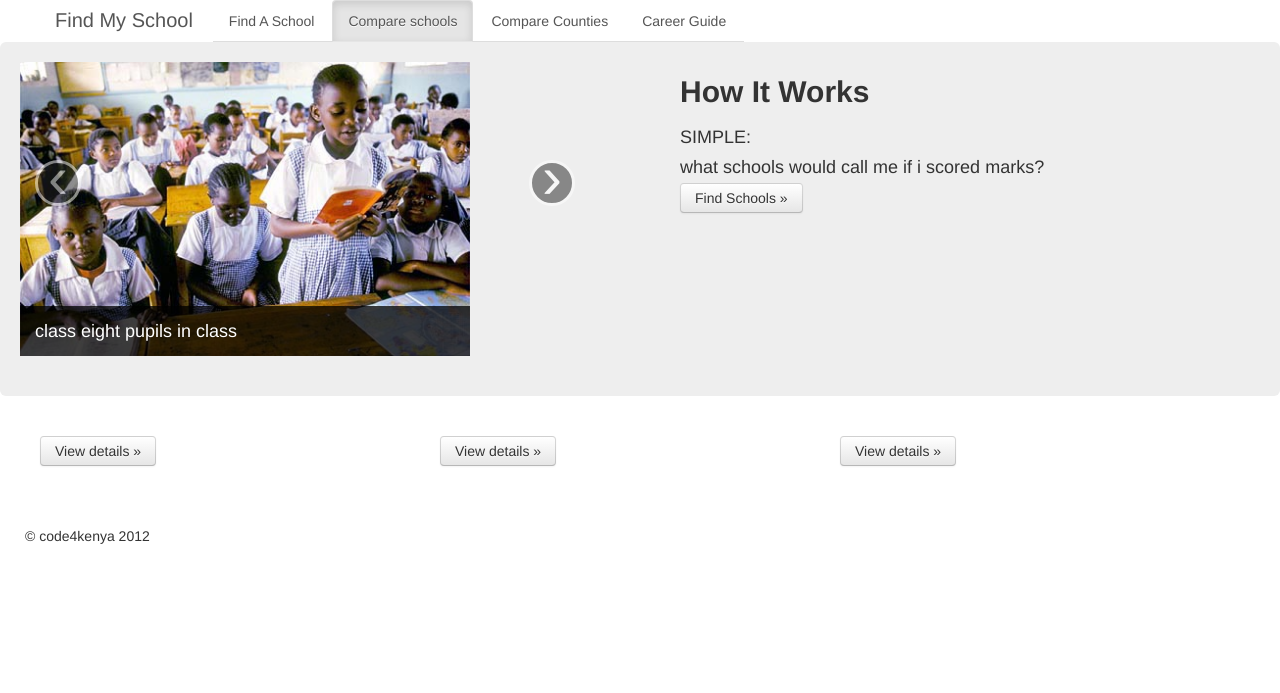
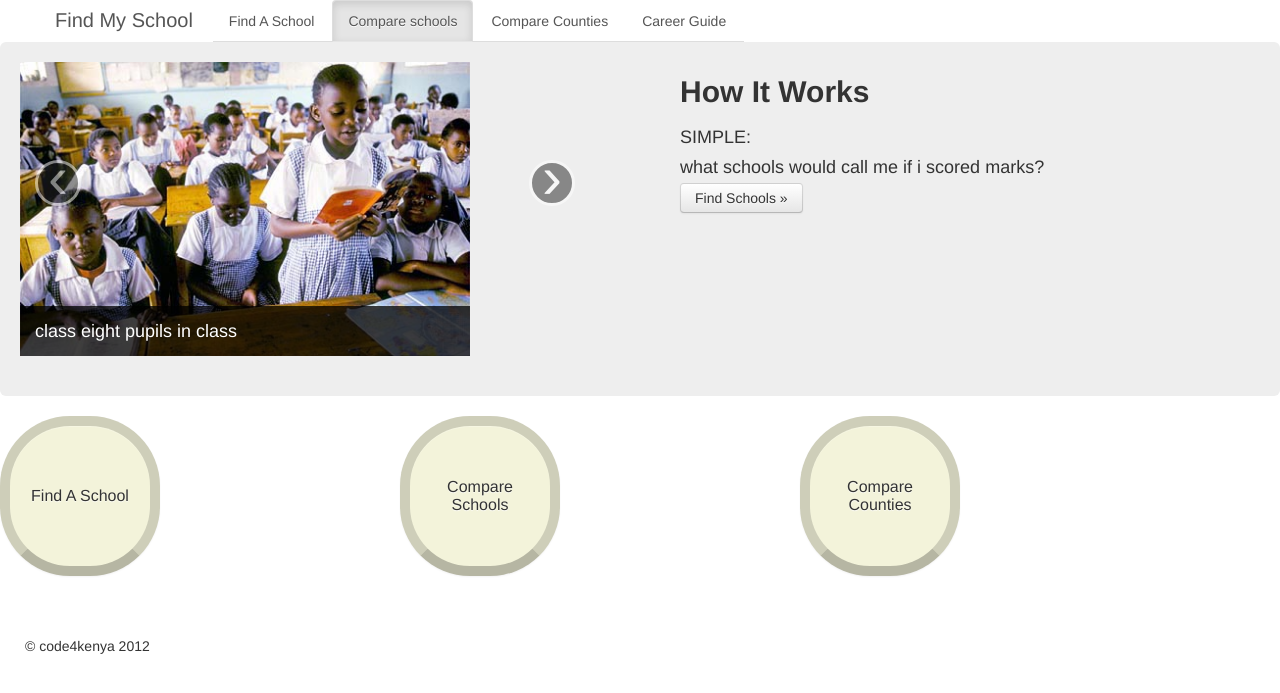
Before and after one commit to munenedenis/FindMySchool, a Jekyll site: the page built from index.html, in a window 1280 px wide. Shown: the top 693 px of the page. Built offline with Jekyll 4.4.1, drawn with Linux system fonts in a browser that asks for light colours; nearby versions of some CDN libraries.

Commit message:
bootstrap style tweeks

```diff
--- a/_layouts/default.html
+++ b/_layouts/default.html
@@ -20,11 +20,6 @@
 
 	<script src="js/libs/modernizr-2.5.3.min.js"></script>
 
-	<style>
-		body{
-			padding-top:0px;
-		}
-	</style>
 </head>
 <body>
 	<!--[if lt IE 7]><p class=chromeframe>Your browser is <em>ancient!</em> <a href="http://browsehappy.com/">Upgrade to a different browser</a> or <a href="http://www.google.com/chromeframe/?redirect=true">install Google Chrome Frame</a> to experience this site.</p><![endif]-->
--- a/index.html
+++ b/index.html
@@ -49,21 +49,23 @@
 
 
   <!-- Example row of columns -->
-  <div class="row"><blockquote><blockquote>
+  <div class="row">
+    <style> {
+        margin-left: 65px;
+        padding: 10px 20px;
+  }
+  </style>
 
       <div class="span4">
+            <button class="btn btn-large" href="#">Find A School</button>
+    </div>
 
-      <p><a class="btn" href="#">View details &raquo;</a></p>
+    <div class="span4">
+      <button class="btn btn-large" href="#">Compare Schools</button>
+   </div>
+
+    <div class="span4">
+      <button class="btn btn-large" href="#">Compare Counties</button>
     </div>
-    <div class="span4">
-      <h
-      <p><a class="btn" href="#">View details &raquo;</a></p>
-   </div>
-    <div class="span4">
 
-      <p><a class="btn" href="#">View details &raquo;</a></p>
-    </div>
-    </blockquote></blockquote>
-
-
-  </div>
+     </blockquote></blockquote></div>
```
Also changed, not shown: css/bootstrap.min.css.
